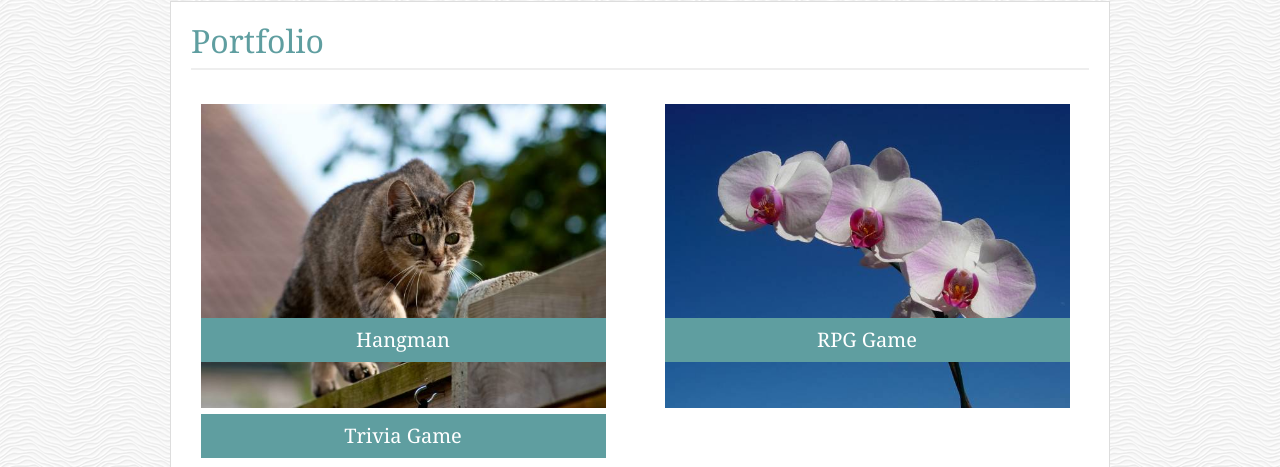
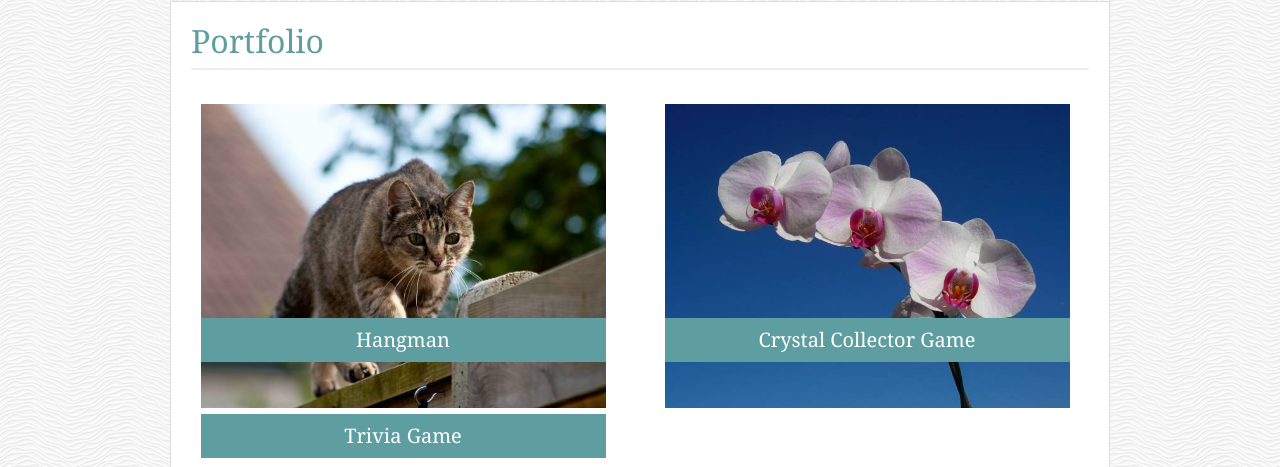
Before and after one commit to QuyenHuynh/Bootstrap-Portfolio, a plain HTML site: page portfolio.html in a window 1280 px wide. Shown: the part 129-596 px from the top of the page. Drawn offline with nearby package versions, Linux system fonts and the light colour scheme.

Commit message:
added crystal collector

```diff
--- a/portfolio.html
+++ b/portfolio.html
@@ -61,8 +61,8 @@
                 <h5 id="hangman">Hangman</h5>
                 </div>
                 <div class="col-md-6">
-                <img src="assets/images/placeholderorchid.jpg" id="orchid" class="img-fluid" alt="Responsive image"></img>
-                <h5 id="rpg">RPG Game</h5>
+                <a href="https://quyenhuynh.github.io/unit-4-game/"><img src="assets/images/placeholderorchid.jpg" id="orchid" class="img-fluid" alt="Responsive image"></img></a>
+                <h5 id="rpg">Crystal Collector Game</h5>
                 </div>
             </div>
 
```
